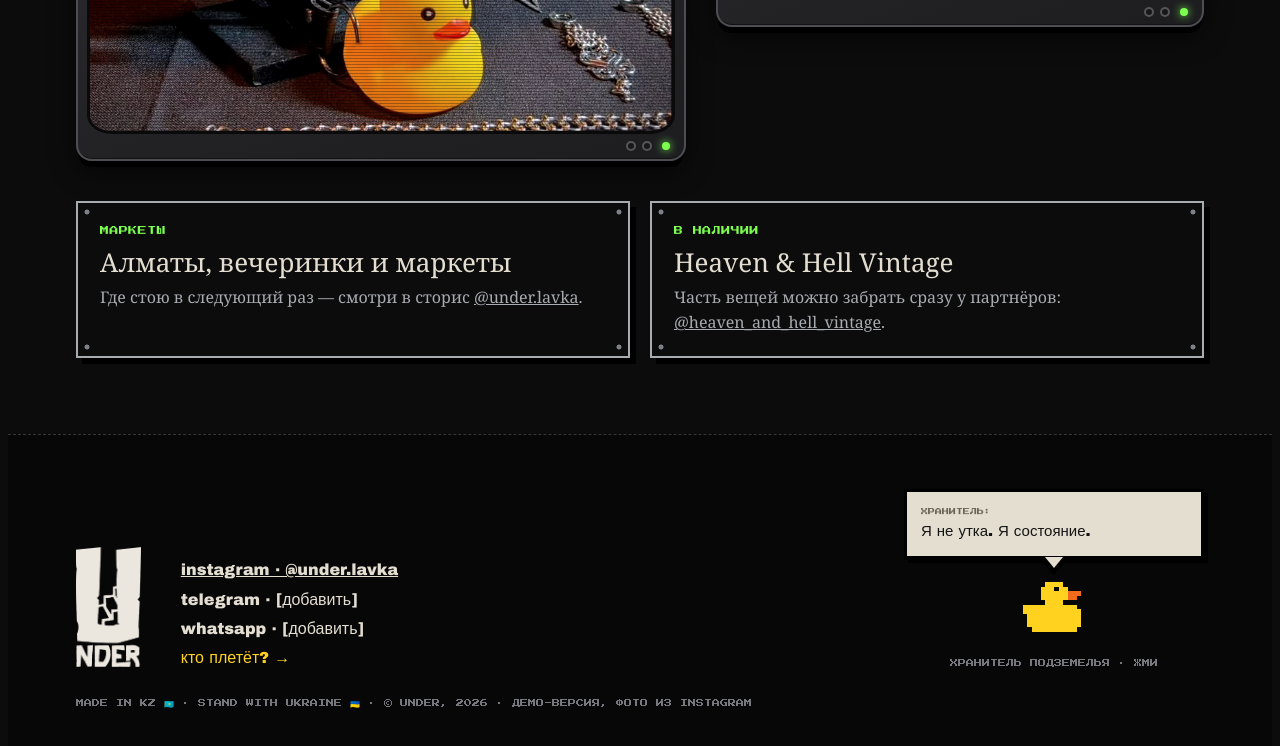
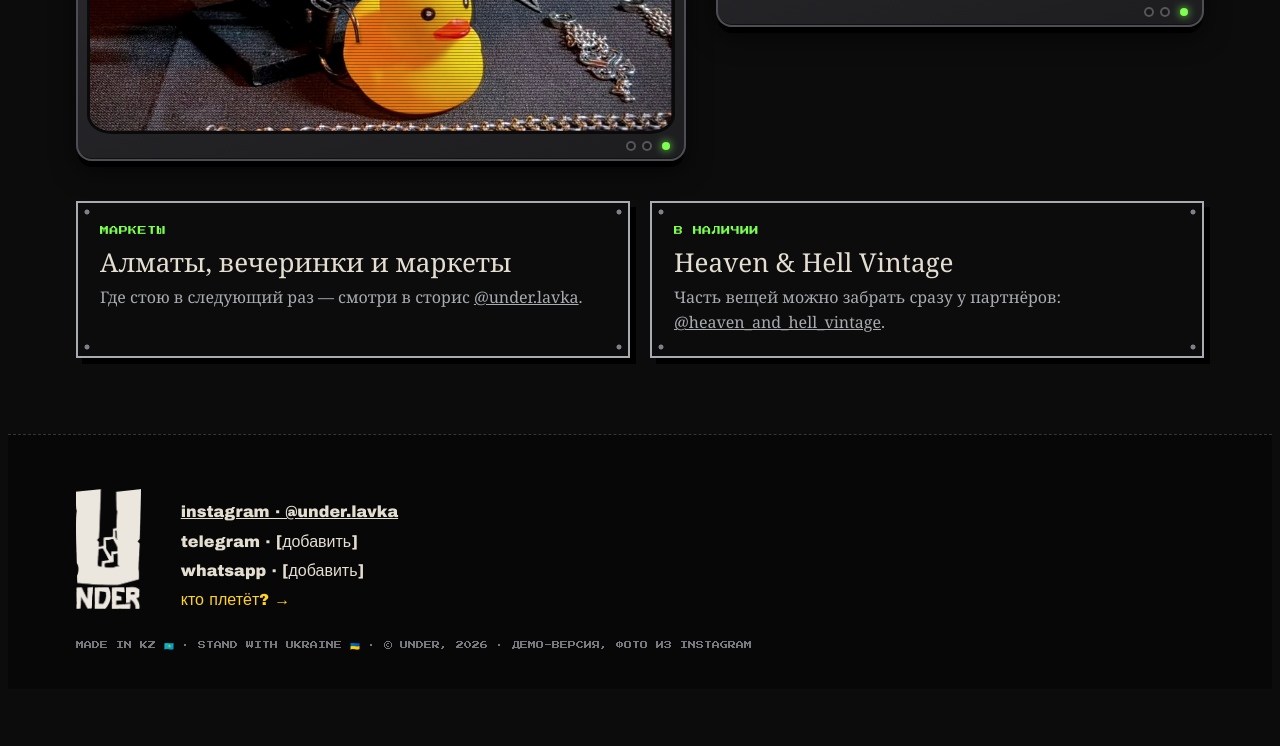
Before and after one commit to MB-stuff/test-mb, a plain HTML site: page under-demo/index.html in a window 1280 px wide. Shown: the part 5487-6233 px from the top of the page. After the commit the page ends 6184 px from the top, so only its background shows below. Drawn offline with Linux system fonts and the light colour scheme; a web font is replaced by a local one.

Commit message:
UNDER demo: remove duck keeper
Co-Authored-By: Claude Opus 5.5 <noreply@anthropic.com>
Claude-Session: https://claude.ai/code/session_012x3T8euU6eY2JK4noTCAsn

```diff
--- a/under-demo/index.html
+++ b/under-demo/index.html
@@ -217,22 +217,13 @@ nav.main .who{font:400 17px/1 var(--f-rough);text-transform:none;letter-spacing:
 .place p{margin:0;color:var(--steel);font-size:16px}
 @media (max-width:760px){.live-grid,.places{grid-template-columns:1fr}.live-grid .crt:last-child{margin-top:0}}
 
-/* футер + хранитель */
+/* футер */
 footer{border-top:1px dashed var(--line);padding-block:54px 36px;background:#070708}
-.ft{display:grid;grid-template-columns:auto 1fr minmax(240px,300px);gap:40px;align-items:end}
+.ft{display:grid;grid-template-columns:auto 1fr;gap:40px;align-items:end}
+@media (max-width:760px){.ft{grid-template-columns:1fr;gap:28px}}
 .ft img.logo{height:120px;width:auto}
 .ft ul{list-style:none;margin:0;padding:0;display:grid;gap:10px;font:400 16px/1.2 var(--f-rough)}
 .fine{font:400 8px/2 var(--f-pix);color:var(--dim);margin-top:28px}
-.keeper{display:flex;flex-direction:column;align-items:center;gap:14px}
-.bubble{position:relative;width:100%;background:var(--paper);color:var(--ink);border:3px solid #000;box-shadow:4px 4px 0 #000;padding:12px 14px 10px;font:400 15px/1.35 var(--f-rough);min-height:70px;display:flex;flex-direction:column;justify-content:center}
-.bubble .who-says{font:400 7px/1 var(--f-pix);color:#6b6457;margin-bottom:6px}
-.bubble::after{content:"";position:absolute;left:50%;bottom:-19px;margin-left:-14px;border-style:solid;border-color:#000 transparent transparent;border-width:16px 14px 0}
-.bubble::before{content:"";position:absolute;left:50%;bottom:-12px;margin-left:-9px;border-style:solid;border-color:var(--paper) transparent transparent;border-width:11px 9px 0;z-index:1}
-.duck{background:none;border:0;padding:0;width:72px;height:72px}
-.duck.hop{animation:hop .35s ease-out}
-@keyframes hop{50%{transform:translateY(-12px) rotate(-8deg)}}
-.keeper .lbl{font:400 8px/1 var(--f-pix);color:var(--dim)}
-@media (max-width:760px){.ft{grid-template-columns:1fr;gap:28px}.keeper{max-width:300px}}
 
 /* модалки */
 .ov{position:fixed;inset:0;z-index:80;background:rgba(0,0,0,.8);display:flex;align-items:center;justify-content:center;
@@ -426,9 +417,9 @@ table.spec td:first-child{color:var(--dim);width:40%;padding-right:12px}
         <div>
           <div class="eyebrow">Где потрогать вживую</div>
           <h2>Маркеты и точки</h2>
-          <span class="sub-rus">Ищи столик с жёлтой уткой</span>
+          <span class="sub-rus">Приходи потрогать сталь руками</span>
         </div>
-        <span class="note">утка на месте = лавка открыта</span>
+        <span class="note">анонсы — в сторис</span>
       </div>
       <div class="live-grid">
         <div class="crt"><div class="scr"><img src="img/market-duck.jpg" alt="Прилавок UNDER: браслеты, чокер с шипами и жёлтая резиновая утка"></div><span class="knobs"><i></i><i></i></span></div>
@@ -452,11 +443,6 @@ table.spec td:first-child{color:var(--dim);width:40%;padding-right:12px}
         <li><span>whatsapp · [добавить]</span></li>
         <li><button type="button" data-open-author style="background:none;border:0;padding:0;font:inherit;color:var(--yellow);text-align:left">кто плетёт? →</button></li>
       </ul>
-      <div class="keeper">
-        <div class="bubble" aria-live="polite"><span class="who-says">ХРАНИТЕЛЬ:</span><span id="bubble-text">Э, братик, чё как?</span></div>
-        <button class="duck" id="duck" type="button" aria-label="Утка-хранитель: следующая фраза"><svg viewBox="0 0 16 16" width="72" height="72" shape-rendering="crispEdges" aria-hidden="true"><g fill="#ffd21f"><rect x="6" y="2" width="4" height="1"/><rect x="5" y="3" width="6" height="3"/><rect x="6" y="6" width="4" height="1"/><rect x="3" y="7" width="10" height="1"/><rect x="2" y="8" width="12" height="4"/><rect x="3" y="12" width="10" height="1"/><rect x="1" y="7" width="2" height="2"/></g><rect x="11" y="4" width="3" height="1" fill="#f26a1b"/><rect x="11" y="5" width="2" height="1" fill="#f26a1b"/><rect x="8" y="3" width="1" height="1" fill="#000"/></svg></button>
-        <span class="lbl">ХРАНИТЕЛЬ ПОДЗЕМЕЛЬЯ · ЖМИ</span>
-      </div>
     </div>
     <div class="fine">MADE IN KZ 🇰🇿 · STAND WITH UKRAINE 🇺🇦 · © UNDER, 2026 · ДЕМО-ВЕРСИЯ, ФОТО ИЗ INSTAGRAM</div>
   </div>
@@ -616,14 +602,6 @@ $("#au-say").addEventListener("click",()=>{clearInterval(typer);$("#au-say").tex
 let tt;function toast(m){const t=$("#toast");t.textContent=m;t.hidden=false;clearTimeout(tt);tt=setTimeout(()=>t.hidden=true,2600)}
 $("#kz-btn").onclick=()=>toast("Қазақша нұсқасы жақында — казахская версия в следующей итерации");
 
-/* хранитель: короткие районные фразы, без мата */
-const LINES=["Братик… а стены всегда так дышали?","Я не утка. Я состояние.","Кольцо в кольце в кольце… это ж бесконечность, понимаешь?","Меня накрыло. Красотой этих серёг.","Я видел будущее. Там все в кольчуге.","Чё за трек играет? А, это у меня в голове.","Сколько времени? А, неважно. Я утка.","Не трогай, я в астрале. Кря.","Третий день смотрю на браслеты. Они смотрят в ответ.","Слышь… а если моргнуть, клинки остаются?","Всё нормально. Просто всё блестит.","Пацаны, я на связи. Связь — с космосом."];
-let ln=0,lineTimer;
-function nextLine(){ln=(ln+1)%LINES.length;$("#bubble-text").textContent=LINES[ln]}
-function startLines(){clearInterval(lineTimer);lineTimer=setInterval(nextLine,5000)}
-$("#duck").onclick=function(){nextLine();startLines();this.classList.remove("hop");void this.offsetWidth;this.classList.add("hop")};
-startLines();
-
 
 /* тихий dungeon synth: медленные минорные аккорды, только по кнопке */
 let ac,master,loop;
```
